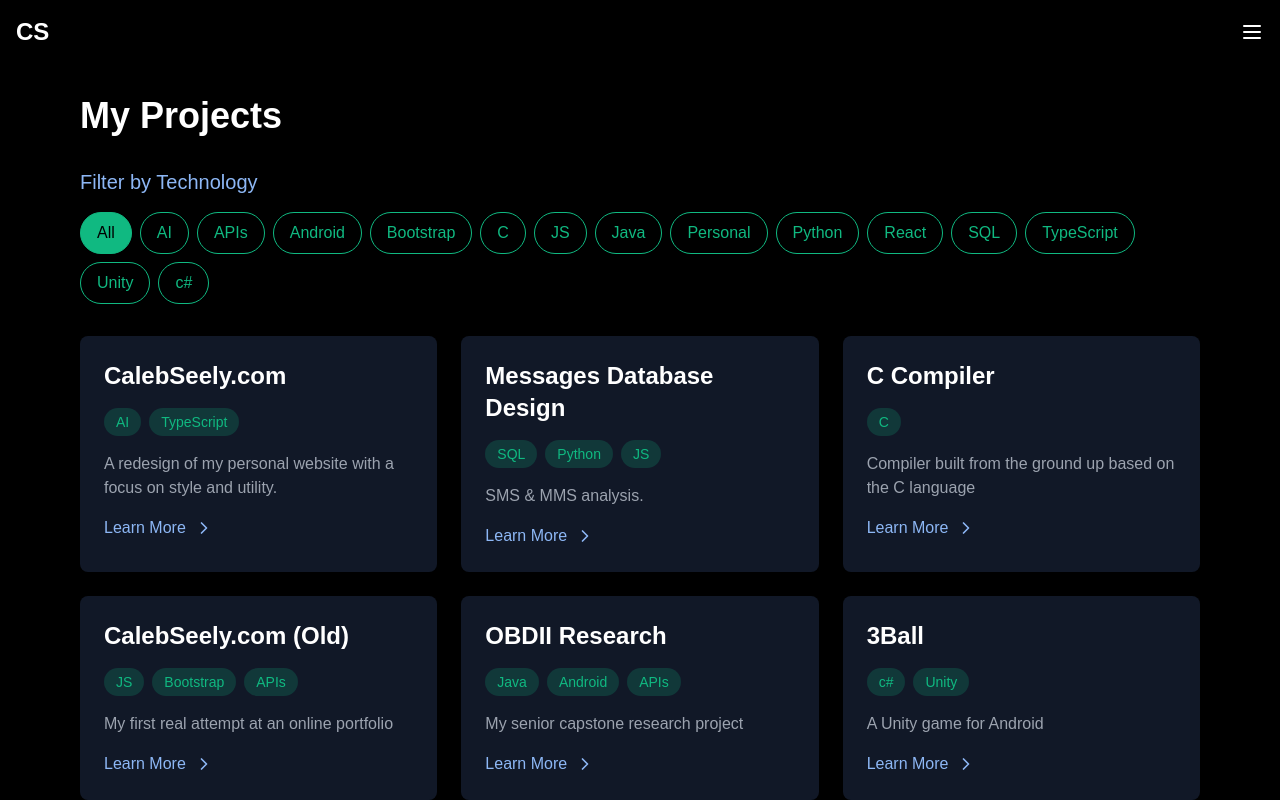
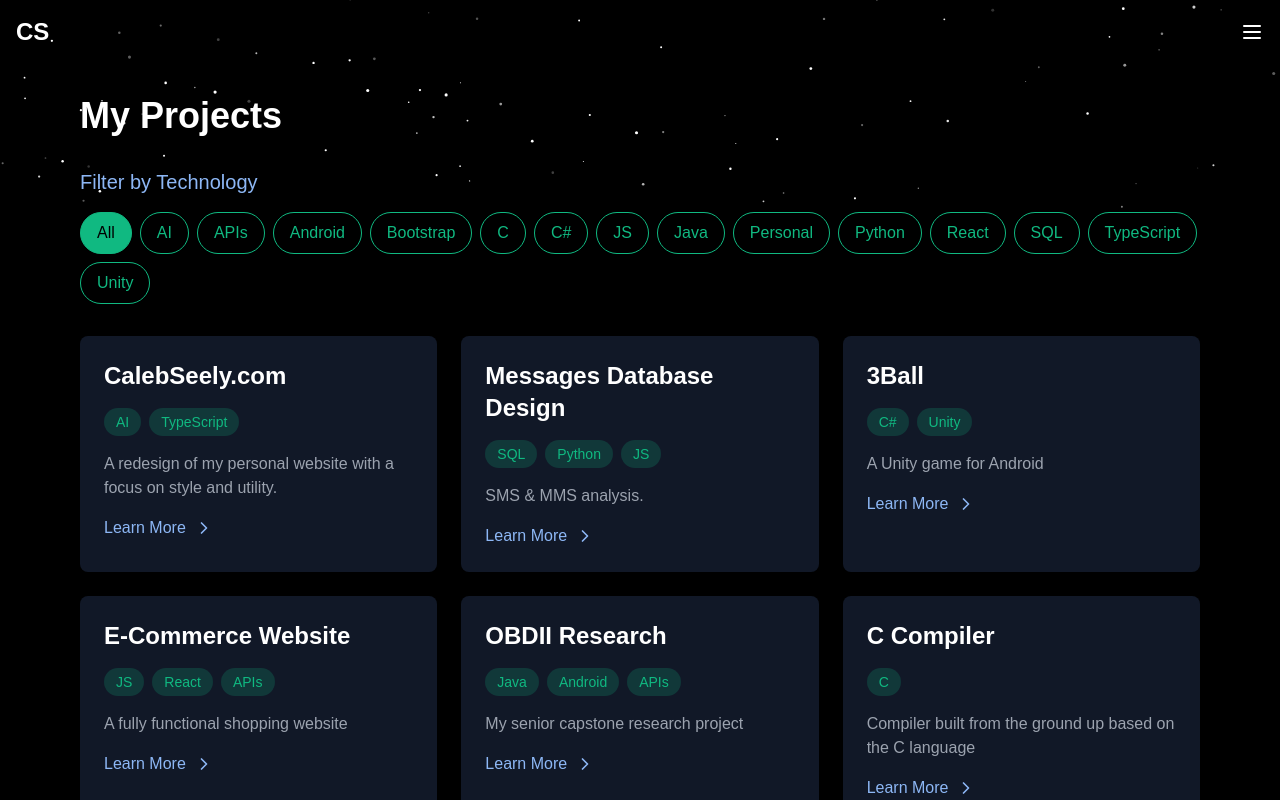
Before and after one commit to Caleb-Seely/PersonalSite3.0, a Next.js app: page /projects in a window 1280 px wide. Shown: the top 800 px of the page. Built offline with nearby package versions, Linux system fonts and the light colour scheme.

Commit message:
Twinkle stars to projects page

```diff
--- a/components/projects.tsx
+++ b/components/projects.tsx
@@ -3,6 +3,7 @@ import React, { useState } from 'react';
 import { Menu, X, ChevronRight, Mail, Github, FileText, Linkedin } from 'lucide-react';
 import Link from 'next/link';
 import Image from "next/image";
+import InteractiveConstellation from './twinkleStars';
 import { personalSite3Reflection } from './reflections/personalSite3';
 import { personalSite2Reflection } from './reflections/personalSite2';
 import {messagesDBReflection} from './reflections/messagesDB';
@@ -52,22 +53,20 @@ const ProjectsPage = () => {
       },
         {
          id: 3,
-        title: "C Compiler",
-        tools: ["C"],
-        shortDescription: "Compiler built from the ground up based on the C language",
-        longDescription: compilerReflection,
+         title: "3Ball",
+         tools: ["C#", "Unity"],
+         shortDescription: "A Unity game for Android",
+         longDescription: _3BallReflection,
          images: [],
-        github: "https://github.com/Caleb-Seely/C-Minus"
+         github: "https://github.com/Caleb-Seely/3Ball"
        },
        {
          id: 4,
-         title: "CalebSeely.com (Old)",
-         tools: ["JS", "Bootstrap", "APIs"],
-         shortDescription: "My first real attempt at an online portfolio",
-         longDescription: personalSite2Reflection,
-         images: [],
-         github: "https://github.com/Caleb-Seely/PersonalSite2.0",
-         live: "https://calebseely.netlify.app/"
+         title: "E-Commerce Website",
+         tools: ["JS", "React", "APIs"],
+         shortDescription: "A fully functional shopping website",
+         longDescription: ecommerceReflection,
+         images: []
        },
       {
           id: 5,
@@ -79,20 +78,22 @@ const ProjectsPage = () => {
         },
         {
          id: 6,
-         title: "3Ball",
-         tools: ["c#", "Unity"],
-         shortDescription: "A Unity game for Android",
-         longDescription: _3BallReflection,
+         title: "C Compiler",
+         tools: ["C"],
+         shortDescription: "Compiler built from the ground up based on the C language",
+         longDescription: compilerReflection,
          images: [],
-         github: "https://github.com/Caleb-Seely/3Ball"
+         github: "https://github.com/Caleb-Seely/C-Minus"
        },
        {
           id: 7,
-         title: "E-Commerce Website",
-         tools: ["JS", "React", "APIs"],
-         shortDescription: "A fully functional shopping website",
-         longDescription: ecommerceReflection,
-         images: []
+          title: "CalebSeely.com (Old)",
+          tools: ["JS", "Bootstrap", "APIs"],
+          shortDescription: "My first real attempt at an online portfolio",
+          longDescription: personalSite2Reflection,
+          images: [],
+          github: "https://github.com/Caleb-Seely/PersonalSite2.0",
+          live: "https://calebseely.netlify.app/"
        },
        {
          id: 8,
@@ -121,7 +122,7 @@ const ProjectsPage = () => {
   return (
     <div className="min-h-screen bg-black text-white">
       {/* Navigation */}
-      <div className="absolute top-0 left-0 right-0 p-4 flex justify-between items-center bg-black z-50">
+      <div className="absolute top-0 left-0 right-0 p-4 flex justify-between items-center z-50">
         <div className="text-white text-2xl font-bold">CS</div>
         <button
           onClick={() => setIsMenuOpen(!isMenuOpen)}
@@ -165,8 +166,10 @@ const ProjectsPage = () => {
         </div>
       )}
 
+      <InteractiveConstellation />
+
       {/* Main Content */}
-      <div className="max-w-6xl mx-auto px-4 pt-24">
+      <div className="max-w-6xl mx-auto px-4 pt-24 z-15">
         <h1 className="text-4xl font-bold mb-8">My Projects </h1>
 
         {/* Filters Section */}
@@ -177,7 +180,7 @@ const ProjectsPage = () => {
               className={`px-4 py-2 rounded-full border transition-colors ${
                 selectedTech === null
                   ? 'bg-[#10B981] text-black border-[#10B981]'
-                  : 'border-[#10B981] text-[#10B981] hover:bg-[#10B981] hover:text-black'
+                  : 'border-[#10B981] text-[#10B981] bg-white hover:bg-[#10B981] hover:text-black'
               }`}
               onClick={() => setSelectedTech(null)}
             >
@@ -186,10 +189,10 @@ const ProjectsPage = () => {
             {allTechnologies.map((tech) => (
               <button
                 key={tech}
-                className={`px-4 py-2 rounded-full border transition-colors ${
+                className={`px-4 py-2 rounded-full border z-15 transition-colors ${
                   selectedTech === tech
                     ? 'bg-[#10B981] text-black border-[#10B981]'
-                    : 'border-[#10B981] text-[#10B981] hover:bg-[#10B981] hover:text-black'
+                    : 'border-[#10B981] bg-black text-[#10B981] hover:bg-[#10B981] hover:text-black'
                 }`}
                 onClick={() => setSelectedTech(tech)}
               >
--- /dev/null
+++ b/components/twinkleStars.tsx
@@ -0,0 +1,244 @@
+import React, { useState, useEffect, useRef } from 'react';
+
+// Define proper types
+interface Star {
+  id: number;
+  x: number;
+  y: number;
+  size: number;
+  opacity: number;
+  twinkleSpeed: number;
+  twinklePhase: number;
+}
+
+interface Beam {
+  id: string;
+  fromX: number;
+  fromY: number;
+  toX: number;
+  toY: number;
+  duration: number;
+  startTime: number;
+}
+
+// Adjustable configuration variables
+const TWINKLE_SPEED_FACTOR = 0.01; // Lower value = slower twinkling
+const BEAM_FREQUENCY = 800; // Higher value = less frequent beams (in ms)
+const MIN_STAR_DISTANCE = 15; // Minimum distance between stars
+const BEAM_COLOR = "#FFFFFF"; // Color of the beam
+const BEAM_LENGTH = 40; // Length of beam in pixels
+
+const InteractiveConstellation = () => {
+  const [stars, setStars] = useState<Star[]>([]);
+  const [hoveredStar, setHoveredStar] = useState<number | null>(null);
+  const [beams, setBeams] = useState<Beam[]>([]);
+  const containerRef = useRef<HTMLDivElement>(null);
+  const animationFrameRef = useRef<number | null>(null);
+  const lastBeamTimeRef = useRef<number>(0);
+
+  // Generate stars on mount and when window resizes
+  useEffect(() => {
+    const generateStars = () => {
+      if (!containerRef.current) return;
+
+      const containerRect = containerRef.current.getBoundingClientRect();
+      const width = containerRect.width;
+      // Only use the top portion of the container, above the filters
+      const height = Math.min(containerRect.height, 300);
+
+      // Temporary array to check distances
+      const tempStars: Star[] = [];
+
+      // Create more stars but make them smaller
+      const maxStars = Math.floor((width * height) / 5000) + 30;
+
+      // Try to create maxStars, but with minimum distance check
+      let attempts = 0;
+      const maxAttempts = maxStars * 5; // Limit attempts to avoid infinite loop
+
+      while (tempStars.length < maxStars && attempts < maxAttempts) {
+        attempts++;
+
+        const newStar: Star = {
+          id: tempStars.length,
+          x: Math.random() * width,
+          y: Math.random() * height,
+          size: Math.random() * 1.1 + 0.5, // Smaller stars: 0.5 to 2px
+          opacity: Math.random() * 0.9 + 0.9,
+          twinkleSpeed: Math.random() * 2 + 0.5, // Slower speed range
+          twinklePhase: Math.random() * Math.PI * 2,
+        };
+
+        // Check if this star is too close to any existing star
+        const isTooClose = tempStars.some(existingStar => {
+          const distance = Math.sqrt(
+            Math.pow(existingStar.x - newStar.x, 2) +
+            Math.pow(existingStar.y - newStar.y, 2)
+          );
+          return distance < MIN_STAR_DISTANCE;
+        });
+
+        // If not too close to any other star, add it
+        if (!isTooClose) {
+          tempStars.push(newStar);
+        }
+      }
+
+      setStars(tempStars);
+    };
+
+    // Initial generation
+    generateStars();
+
+    // Update on resize
+    const handleResize = () => {
+      generateStars();
+    };
+
+    window.addEventListener('resize', handleResize);
+    return () => window.removeEventListener('resize', handleResize);
+  }, []);
+
+  // Handle twinkling animation and beam lifecycle
+  useEffect(() => {
+    const updateAnimation = (timestamp: number) => {
+      // Update star twinkling
+      setStars(prevStars =>
+        prevStars.map(star => ({
+          ...star,
+          twinklePhase: (star.twinklePhase + TWINKLE_SPEED_FACTOR * star.twinkleSpeed) % (Math.PI * 2)
+        }))
+      );
+
+      // Clean up finished beams
+      setBeams(prevBeams =>
+        prevBeams.filter(beam => timestamp - beam.startTime < beam.duration)
+      );
+
+      // Create a new beam if hovering and enough time has passed
+      if (hoveredStar !== null && timestamp - lastBeamTimeRef.current > BEAM_FREQUENCY) {
+        const sourceIdx = stars.findIndex(s => s.id === hoveredStar);
+        if (sourceIdx >= 0) {
+          const source = stars[sourceIdx];
+
+          // Find a random target star (not the hovered one)
+          const availableTargets = stars.filter(s => {
+            if (s.id === hoveredStar) return false;
+
+            // Calculate distance
+            const distance = Math.sqrt(
+              Math.pow(source.x - s.x, 2) +
+              Math.pow(source.y - s.y, 2)
+            );
+
+            // Only connect to stars within a reasonable distance
+            return distance > 20 && distance < 150;
+          });
+
+          if (availableTargets.length > 0) {
+            const targetIdx = Math.floor(Math.random() * availableTargets.length);
+            const target = availableTargets[targetIdx];
+
+            // Calculate vector from source to target
+            const dx = target.x - source.x;
+            const dy = target.y - source.y;
+            const distance = Math.sqrt(dx * dx + dy * dy);
+
+            // Normalize the vector
+            const nx = dx / distance;
+            const ny = dy / distance;
+
+            // Calculate beam endpoint (shorter than full distance)
+            const beamLength = Math.min(BEAM_LENGTH, distance * 0.7);
+            const endX = source.x + nx * beamLength;
+            const endY = source.y + ny * beamLength;
+
+            // Add new beam
+            setBeams(prevBeams => [
+              ...prevBeams,
+              {
+                id: `beam-${hoveredStar}-${target.id}-${timestamp}`,
+                fromX: source.x,
+                fromY: source.y,
+                toX: endX,
+                toY: endY,
+                duration: 600, // Short duration for quick beam effect
+                startTime: timestamp
+              }
+            ]);
+
+            lastBeamTimeRef.current = timestamp;
+          }
+        }
+      }
+
+      animationFrameRef.current = requestAnimationFrame(updateAnimation);
+    };
+
+    animationFrameRef.current = requestAnimationFrame(updateAnimation);
+
+    return () => {
+      if (animationFrameRef.current !== null) {
+        cancelAnimationFrame(animationFrameRef.current);
+      }
+    };
+  }, [hoveredStar, stars]);
+
+  return (
+    <div
+      ref={containerRef}
+      className="absolute top-0 left-0 right-0 h-52 overflow-hidden z-0"
+      style={{ pointerEvents: 'none' }}
+    >
+      <svg width="100%" height="100%"  style={{ position: 'absolute'}}>
+        {/* Animated beams */}
+        {beams.map(beam => {
+          const progress = (performance.now() - beam.startTime) / beam.duration;
+
+          // Fade in and out
+          const opacity = progress < 0.2
+            ? progress / 0.2 // Fade in quickly
+            : progress > 0.8
+              ? (1 - progress) / 0.2 // Fade out quickly
+              : 1; // Full opacity in the middle
+
+          return (
+            <line
+              key={beam.id}
+              x1={beam.fromX}
+              y1={beam.fromY}
+              x2={beam.toX}
+              y2={beam.toY}
+              stroke={BEAM_COLOR}
+              strokeWidth={0.8}
+              strokeOpacity={opacity}
+            />
+          );
+        })}
+
+        {/* Stars */}
+        {stars.map(star => {
+          // Calculate twinkling effect
+          const twinkle = Math.sin(star.twinklePhase) * 0.4 + 0.6; // More subtle twinkling
+
+          return (
+            <circle
+              key={`star-${star.id}`}
+              cx={star.x}
+              cy={star.y}
+              r={star.size}
+              fill={hoveredStar === star.id ? "#10B981" : "#FFFFFF"}
+              opacity={star.opacity * twinkle}
+            //   style={{ pointerEvents: 'auto', cursor: 'pointer' }}
+            //   onMouseEnter={() => setHoveredStar(star.id)}
+            //   onMouseLeave={() => setHoveredStar(null)}
+
+            />
+          );
+        })}
+      </svg>
+    </div>
+  );
+};
+
+export default InteractiveConstellation;
```
Lines whose indentation alone changed are shown as unchanged.
